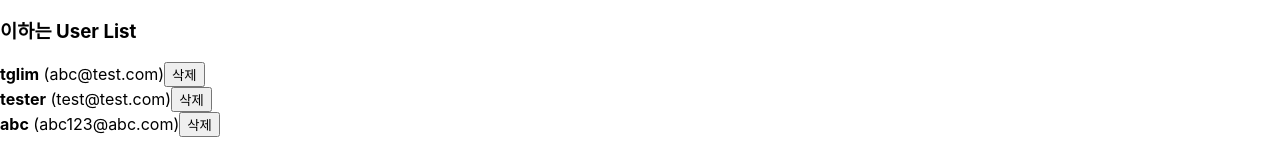
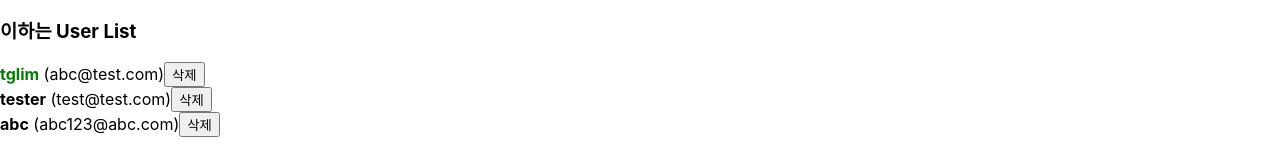
Before and after one commit to ibmike87/first_react, a React (Create React App) app: page / in a window 1280 px wide. Shown: the part 567-721 px from the top of the page. Built offline with nearby package versions, Linux system fonts and the light colour scheme.

Commit message:
react 실습 4일차 1장. 16번 useEffect를 사용하여 마운트/언마운트/업데이트시 할 작업 설정하기 - 진행중...

```diff
--- a/src/Body.js
+++ b/src/Body.js
@@ -32,17 +32,20 @@
         {
             id: 1,
             username: 'tglim',
-            email: "abc@test.com"
+            email: "abc@test.com",
+            active: true
         },
         {
             id: 2,
             username: "tester",
-            email: "test@test.com"
+            email: "test@test.com",
+            active: false
         },
         {
             id: 3,
             username: "abc",
-            email: "abc123@abc.com"
+            email: "abc123@abc.com",
+            active: false
         }
     ]);
 
@@ -73,18 +76,23 @@
         setUsers(users.filter(user => user.id !== id));
     };
 
+    const onToggle = id => {
+        setUsers(
+            users.map(user => user.id === id ? { ...user, active: !user.active } : user)
+        );
+    };
+
     return (
         <>
             <Counter/> <br/>
 
             <InputSample /> <br/>
-
             <InputUserState /> <br/>
 
             <CreateUser username={username} email={email} onChange={onChange} onCreate={onCreate}/>
 
             <h3>이하는 User List </h3>
-            <UserList users={users} onRemove={onRemove}/>
+            <UserList users={users} onRemove={onRemove} onToggle={onToggle}/>
 
             <h2> 바디영역입니다.</h2>
             <hr className="body-inline" />
--- a/src/UserList.js
+++ b/src/UserList.js
@@ -1,19 +1,40 @@
-import React from "react";
+import React, { useEffect } from "react";
 
-function User({user, onRemove}) {
+//컴포넌트1
+function User({user, onRemove, onToggle}) {
+    useEffect(() => {
+        console.log("컴포넌트가 나타남");
+        return () => {
+            console.log("컴포넌트가 사라짐");
+        };
+    }, []);
+
     return (
         <div>
-            <b>{user.username}</b> <span>({user.email})</span>
+            <b style={{cursor: "pointer", color: user.active ? "green" : "black"}}      /* 중괄호 1개와 2개 차이는?? */
+               onClick={() => onToggle(user.id)}
+            >
+                {user.username}
+            </b>
+            &nbsp;
+            <span>({user.email})</span>
+
             <button onClick={() => onRemove(user.id)}>삭제</button>
         </div>
     );
 }
 
-function UserList ({users, onRemove}) {
+//컴포넌트2
+function UserList ({users, onRemove, onToggle}) {
     return (
         <div>
-            {users.map((user)=> (
-                <User user={user} key={user.id} onRemove={onRemove}/>
+            {users.map((user) => (
+                <User
+                    user={user}
+                    key={user.id}
+                    onRemove={onRemove}
+                    onToggle={onToggle}
+                />
             ))}
         </div>
     );
```
